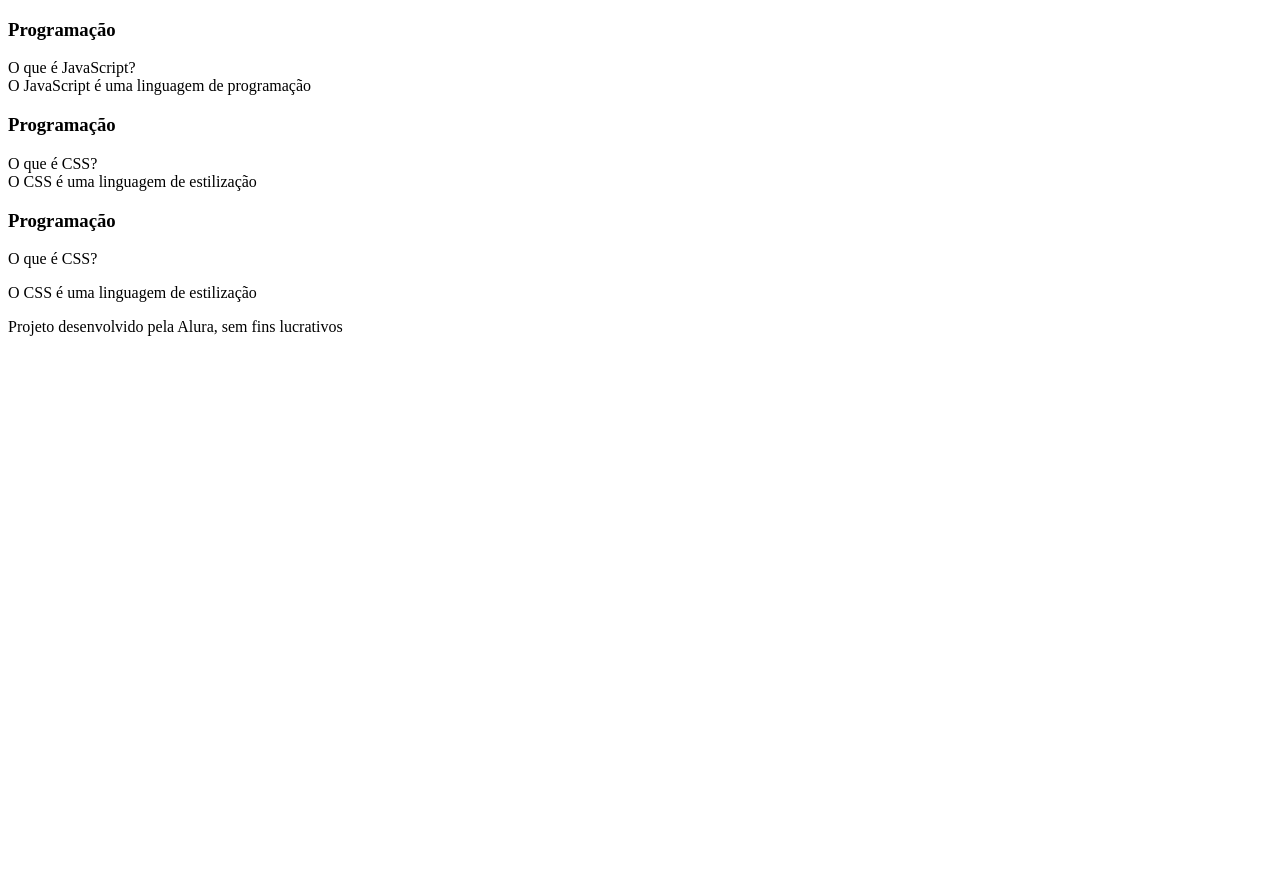
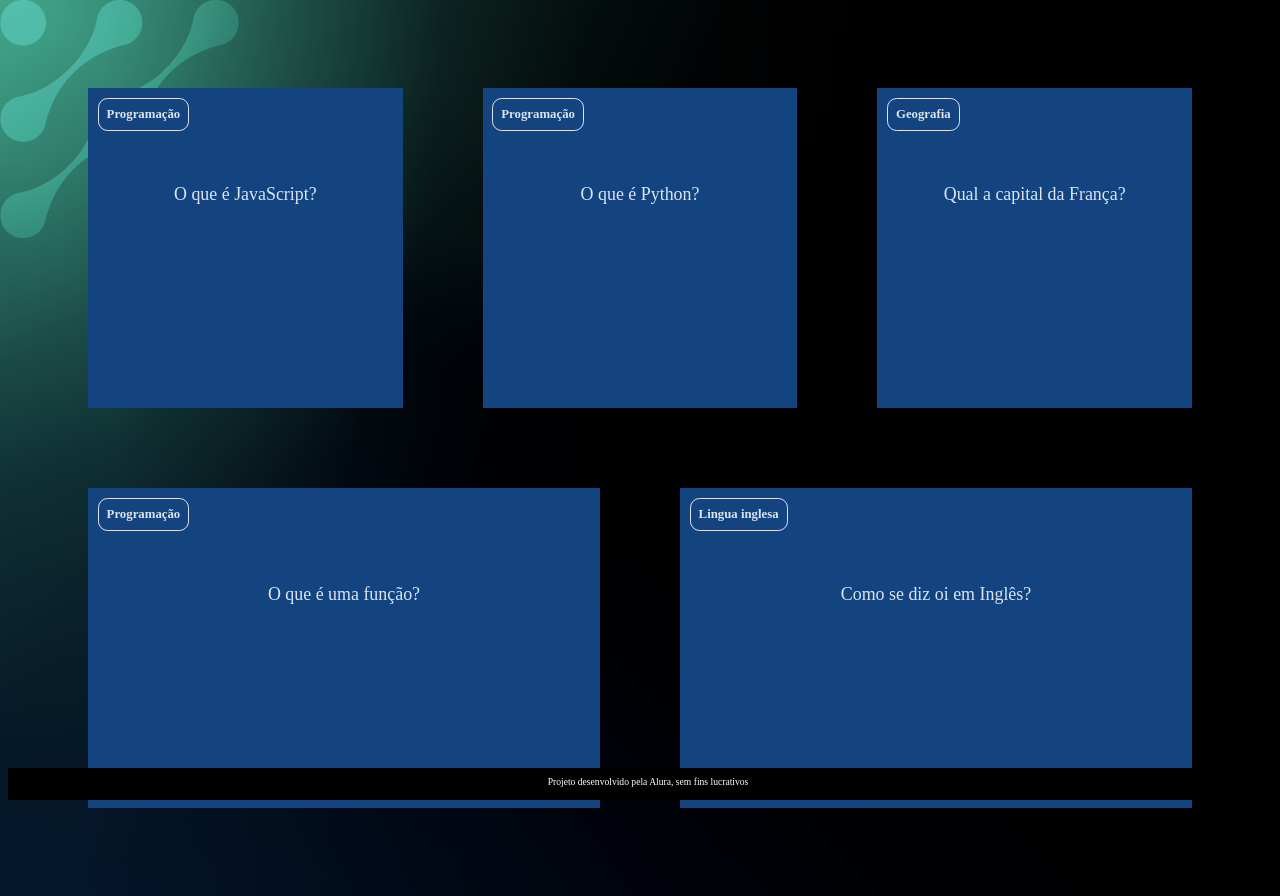
Before and after one commit to matheus15dfafef/3-trimestre-, a plain HTML site: page index.html in a window 1280 px wide. Before the commit the page ends 800 px from the top, so only its background shows below. Drawn offline with Linux system fonts and the light colour scheme.

Commit message:
Add files via upload

```diff
--- /dev/null
+++ b/app.js
@@ -0,0 +1,29 @@
+function criaCartao(categoria, pergunta, resposta) {
+    let container = document.getElementById('container')
+    let cartao = document.createElement('article')
+    cartao.className = 'cartao'
+
+    cartao.innerHTML = `
+    <div class="cartao__conteudo">
+    <h3>${categoria}</h3>
+    <div class="cartao__conteudo__pergunta">
+        <p>${pergunta}</p>
+    </div>
+    <div class="cartao__conteudo__resposta">
+        <p>${resposta}</p>
+    </div>
+    </div>
+    `
+
+    let respostaEstaVisivel = false
+
+    function viraCartao() {
+        respostaEstaVisivel = !respostaEstaVisivel
+        cartao.classList.toggle('active', respostaEstaVisivel)
+    }
+    cartao.addEventListener('click', viraCartao)
+
+
+    container.appendChild(cartao)
+
+}
--- /dev/null
+++ b/assets/style.css
@@ -0,0 +1,116 @@
+:root {
+    --text-color: #DBE4EF;
+    --card-front-color: #144480;
+    --card-back-color: #00F4BF;
+}
+
+body {
+    background: url('img/bg-desktop.webp');
+    font-family: Bai Jamjuree;
+}
+
+#container {
+    display: flex;
+    flex-wrap: wrap;
+    justify-content: space-between;
+    padding: 4rem;
+    gap: 3rem;
+}
+
+.cartao {
+    margin: 1rem 1rem;
+    height: 20rem;
+    flex-grow: 1;
+    flex-basis: calc(33% - 6rem);
+}
+
+.cartao__conteudo {
+    background-color: var(--card-front-color);
+    text-align: center;
+    /* background-color: aquamarine; */
+    height: 100%;
+    transform-style: preserve-3d;
+    transition: transform 300ms ease-in-out;
+}
+
+.cartao__conteudo h3 {
+    color: var(--text-color);
+    border: 1px solid var(--text-color);
+    text-align: left;
+    padding: 0.5rem;
+    position: absolute;
+    margin: 0.6rem;
+    border-radius: 0.6rem;
+    font-size: 1vw;
+    backface-visibility: hidden;
+}
+
+.cartao__conteudo p {
+    margin-top: 1rem;
+    padding: 2rem;
+    margin-top: 4rem;
+    font-size: 1.4vw;
+}
+
+.cartao__conteudo__pergunta p {
+    color: var(--text-color);
+    font-weight: 500;
+}
+
+.cartao__conteudo__resposta p {
+    color: var(--card-back-color);
+    font-weight: 700;
+}
+
+.cartao.active .cartao__conteudo {
+    transform: rotateY(180deg);
+}
+
+.cartao__conteudo__pergunta,
+.cartao__conteudo__resposta {
+    backface-visibility: hidden;
+    position: absolute;
+    height: 100%;
+    width: 100%;
+    box-sizing: border-box;
+}
+
+.cartao__conteudo__resposta {
+    transform: rotateY(180deg);
+    background-color: rgba(0, 244, 191, 0.2);
+    border: 4px solid var(--card-back-color);
+}
+
+footer {
+    background-color: black;
+    color: white;
+    position: fixed;
+    bottom: 0;
+    width: 100%;
+    height: 2rem;
+}
+
+footer p {
+    text-align: center;
+    font-size: 0.6rem;
+    margin-top: 0.5rem;
+}
+
+@media (max-width: 560px) {
+
+    body {
+        background: url('img/bg-mobile.webp'), no-repeat cover;
+    }
+
+    .cartao {
+        flex: 1 0 calc(100% - 1rem)
+    }
+
+    .cartao__conteudo h3 {
+        font-size: 3vw;
+    }
+
+    .cartao__conteudo p {
+        font-size: 3.8vw;
+    }
+}
--- a/index.html
+++ b/index.html
@@ -3,6 +3,7 @@
 <head>
     <meta charset="UTF-8">
     <meta name="viewport" content="width=device-width, initial-scale=1.0">
+    <link rel="stylesheet" href="assets/style.css">
     <title>Flashcard</title>
 </head>
 <body>
@@ -12,32 +13,10 @@
                 <div class="cartao__conteudo">
                     <h3>Programação</h3>
                     <div class="cartao__conteudo__pergunta">
-                        O que é JavaScript?
+                        <p>O que é JavaScript?</p>
                     </div>
                     <div class="cartao__conteudo__resposta">
-                        O JavaScript é uma linguagem de programação
-                    </div>
-                </div>
-            </article>
-            <article class="cartao">
-                <div class="cartao__conteudo">
-                    <h3>Programação</h3>
-                    <div class="cartao__conteudo__pergunta">
-                        O que é CSS?
-                    </div>
-                    <div class="cartao__conteudo__resposta">
-                        O CSS é uma linguagem de estilização
-                    </div>
-                </div>
-            </article>
-            <article class="cartao">
-                <div class="cartao__conteudo">
-                    <h3>Programação</h3>
-                    <div class="cartao__conteudo__pergunta">
-                        <p>O que é CSS?</p>
-                    </div>
-                    <div class="cartao__conteudo__resposta">
-                    <p>O CSS é uma linguagem de estilização</p>
+                        <p>O JavaScript é uma linguagem de programação</p>
                     </div>
                 </div>
             </article>
@@ -46,5 +25,7 @@
     <footer>
         <p>Projeto desenvolvido pela Alura, sem fins lucrativos</p>
     </footer>
+    <script src="app.js"></script>
+    <script src="perguntas.js"></script>
 </body>
 </html>
--- /dev/null
+++ b/perguntas.js
@@ -0,0 +1,23 @@
+criaCartao(
+    'Programação',
+    'O que é Python?',
+    'O Python é uma linguagem de programação'
+)
+
+criaCartao(
+    'Geografia',
+    'Qual a capital da França?',
+    'A capital da França é Paris'
+)
+
+criaCartao(
+    'Programação',
+    'O que é uma função?',
+    'Uma função é um bloco de código que executa alguma tarefa'
+)
+
+criaCartao(
+    'Lingua inglesa',
+    'Como se diz oi em Inglês?',
+    'Oi em ingles é HI (RAI)'
+)
```
Also changed, not shown: assets/img/bg-desktop.webp (added), assets/img/bg-mobile.webp (added), assets/img/bg-tablet.webp (added), img/bg-desktop.webp (added), img/bg-mobile.webp (added), img/bg-tablet.webp (added).
